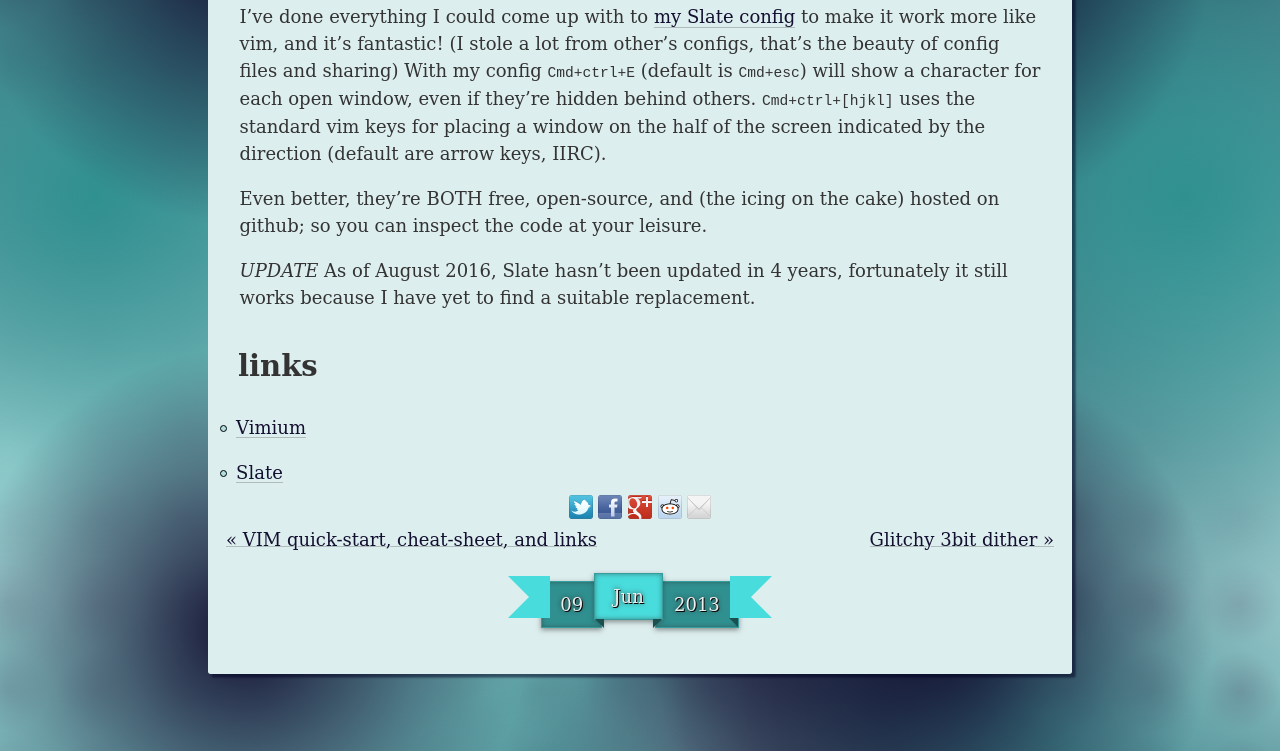
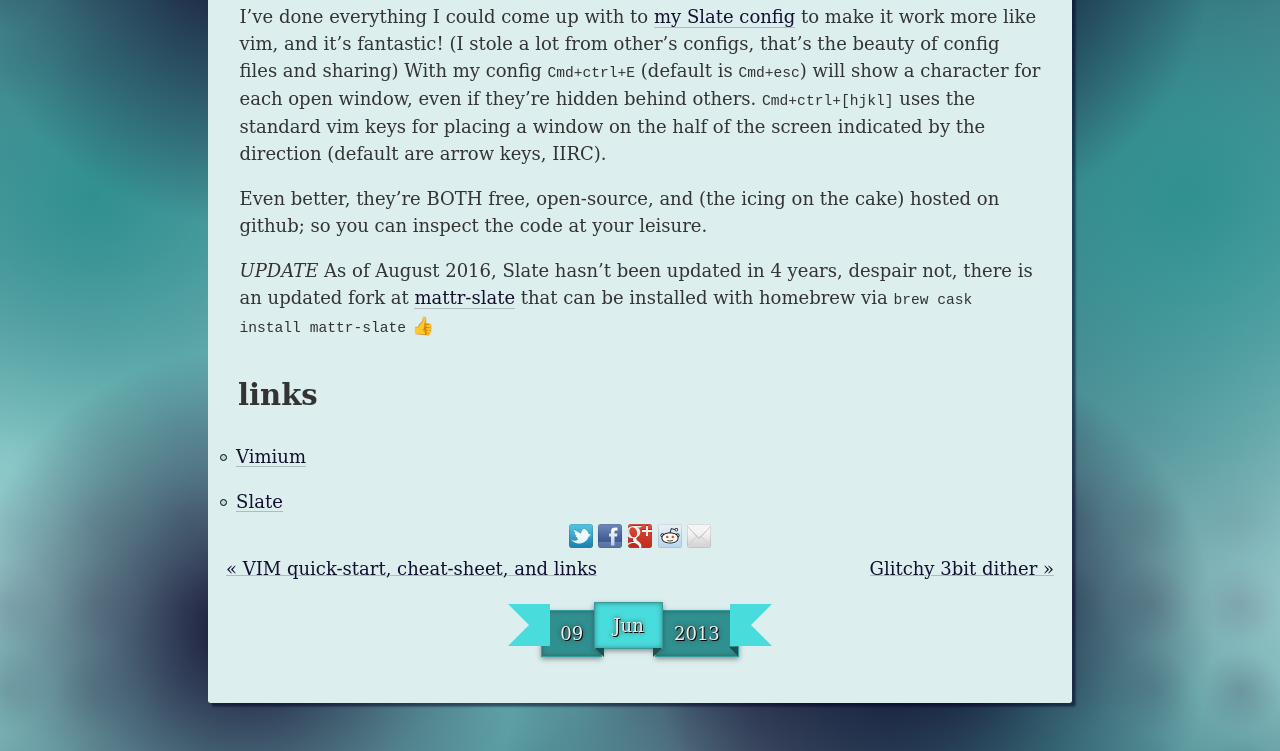
Before and after one commit to JKirchartz/jkirchartz.github.com, a Jekyll site: the page built from _posts/2013-06-09-slate_vimium_and_never_touching_your_mouse_again.md, in a window 1280 px wide and 900 px high, scrolled down 989 px, cut to the strip 0-751 px from the top of the window. Built offline with Jekyll 4.4.1, drawn with Linux system fonts in a browser that asks for light colours; emoji names are drawn with the system emoji font; a script that is not in the unit is left out; comment, search, counter and statistics services are not loaded.

Commit message:
add mattr-slate

```diff
--- a/_posts/2013-06-09-slate_vimium_and_never_touching_your_mouse_again.md
+++ b/_posts/2013-06-09-slate_vimium_and_never_touching_your_mouse_again.md
@@ -29,7 +29,8 @@
 
 
 *UPDATE*
-As of August 2016, Slate hasn't been updated in 4 years, fortunately it still works because I have yet to find a suitable replacement.
+As of August 2016, Slate hasn't been updated in 4 years, despair not, there is an updated fork at [mattr-slate](https://github.com/mattr-/slate)
+that can be installed with homebrew via `brew cask install mattr-slate` :+1:
 
 ## links
 
```
